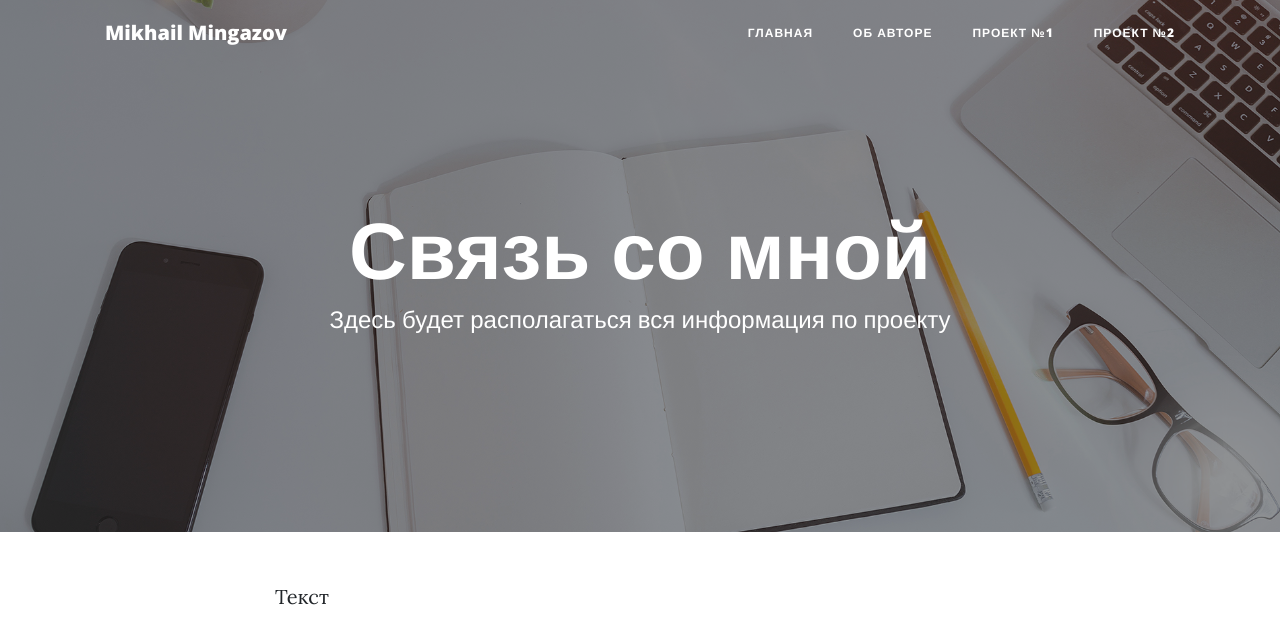
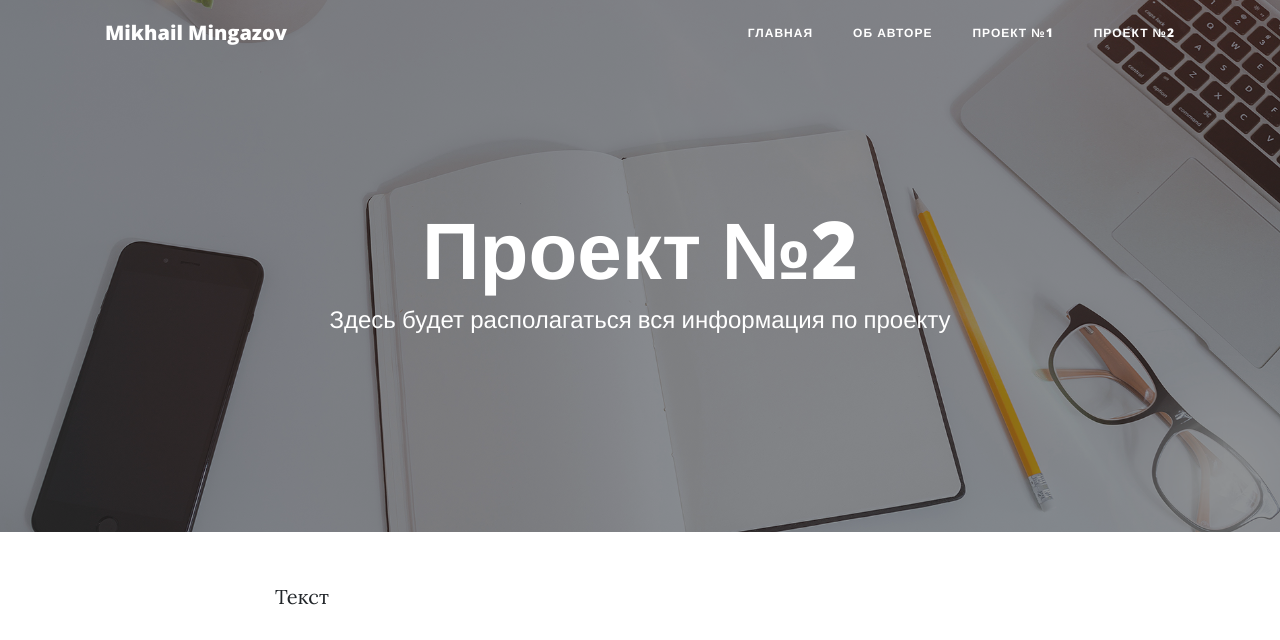
Before and after one commit to MingazovM/mingazovm.github.io, a website: page contact.html in a window 1280 px wide. Shown: the top 640 px of the page. Drawn offline with nearby package versions, Linux system fonts and the light colour scheme.

Commit message:
Update contact.html

```diff
--- a/contact.html
+++ b/contact.html
@@ -8,7 +8,7 @@
     <meta name="description" content="">
     <meta name="author" content="">
 
-    <title>Mingazov Mikhail DH - Контакты</title>
+    <title>Mingazov Mikhail DH - Project 2</title>
 
     <!-- Bootstrap core CSS -->
     <link href="vendor/bootstrap/css/bootstrap.min.css" rel="stylesheet">
@@ -59,7 +59,7 @@
         <div class="row">
           <div class="col-lg-8 col-md-10 mx-auto">
             <div class="page-heading">
-              <h1>Связь со мной</h1>
+              <h1>Проект №2</h1>
               <span class="subheading">Здесь будет располагаться вся информация по проекту</span>
             </div>
           </div>
```
